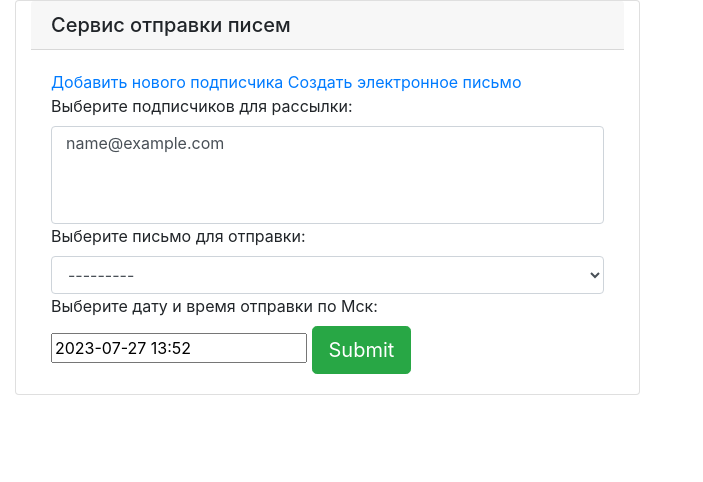
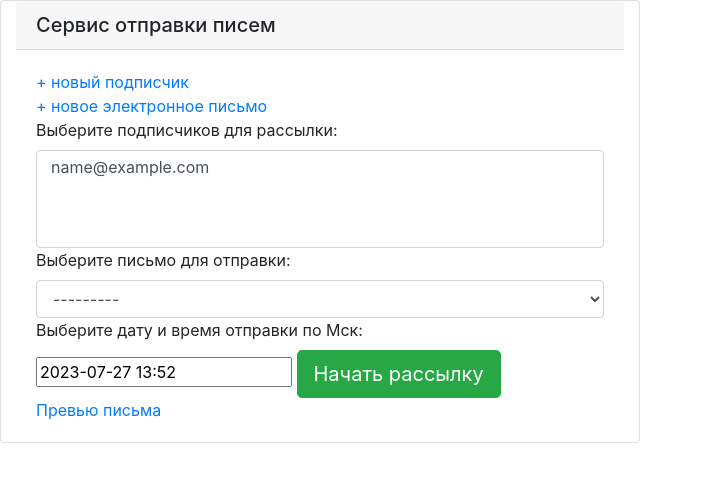
Before and after one commit to creamsandwch/mail_service, a Django app: page /preview in a window 1280 px wide. Shown: the top 482 px of the page, without its empty margins (0-703 px from the left). Run offline with Django 3.2, Linux system fonts and the light colour scheme; tables that the repository leaves empty hold one stand-in row (values such as "Sample post"); some libraries are stand-ins or nearby versions.

Commit message:
todo: loading letter in letter preview

```diff
--- a/mail_service/clients/models.py
+++ b/mail_service/clients/models.py
@@ -45,6 +45,12 @@ class EmailLetter(models.Model):
         blank=False,
         null=False,
     )
+    footer = models.CharField(
+        max_length=150,
+        verbose_name='Футер',
+        blank=True,
+        null=True,
+    )
     header = models.CharField(
         max_length=150,
         verbose_name='Заголовок',
@@ -62,4 +68,4 @@ class EmailLetter(models.Model):
     )
 
     def __str__(self):
-        return '{}'.format(self.header, self.text[:15])
+        return '{}: {}'.format(self.header, self.text[:15])
--- a/mail_service/clients/views.py
+++ b/mail_service/clients/views.py
@@ -1,4 +1,7 @@
-import logging
+#!/usr/local/bin/python
+# -*- coding: utf-8 -*-
+from __future__ import unicode_literals
+
 
 from django.shortcuts import render
 from django.http import JsonResponse
@@ -7,7 +10,7 @@ from django.shortcuts import get_object_or_404
 
 from clients.forms import SendLetterForm, EmailForm, ClientForm
 from clients.tasks import celery_send_mail
-from clients.models import EmailLetter
+from clients.models import EmailLetter, Client
 
 
 def manage_mail_service_view(request):
@@ -62,7 +65,7 @@ def manage_mail_service_view(request):
             ]
 
             date_to_send = send_form.cleaned_data.get('send_datetime')
-            delay = (timezone.now() - date_to_send).total_seconds()
+            delay = (date_to_send - timezone.now()).total_seconds()
             if delay > 0:
                 celery_send_mail.apply_async(
                     args=[data], countdown=delay
@@ -79,13 +82,26 @@ def manage_mail_service_view(request):
                 },
                 status=200
             )
-
+    default_client = Client(
+        first_name='Имя',
+        last_name='Фамилия',
+        email='Почтовый адрес',
+        birthday='Дата рождения',
+    )
+    default_letter = EmailLetter(
+        header='Заголовок',
+        text='Текст письма',
+        footer='Подпись',
+    )
+    context={
+            'client_form': client_form,
+            'email_form': email_form,
+            'send_form': send_form,
+            'default_letter': default_letter,
+            'default_client': default_client
+        }
     return render(
         request,
         'form_ajax.html',
-        context={
-            'client_form': client_form,
-            'email_form': email_form,
-            'send_form': send_form
-        }
+        context=context
     )
--- a/mail_service/mail_service/settings.py
+++ b/mail_service/mail_service/settings.py
@@ -18,7 +18,6 @@ ALLOWED_HOSTS = [
     '*'
 ]
 
-
 # Application definition
 
 INSTALLED_APPS = [
@@ -30,6 +29,7 @@ INSTALLED_APPS = [
     'django.contrib.staticfiles',
     'djcelery',
     'django_celery_fulldbresult',
+    'django_forms_bootstrap',
     'clients',
 ]
 
--- a/mail_service/requirements.txt
+++ b/mail_service/requirements.txt
@@ -7,6 +7,7 @@ contextlib2==0.6.0.post1
 Django==1.11.29
 django-celery==3.3.1
 django-celery-fulldbresult==0.5.3
+django-forms-bootstrap==3.1.0
 importlib-metadata==2.1.3
 kombu==3.0.37
 pathlib==1.0.1
--- a/mail_service/templates/base.html
+++ b/mail_service/templates/base.html
@@ -48,7 +48,7 @@
     }
 </style>
 
-    <div class="container-fluid">
+    <div class="container-py-5" center>
         <div class="card col-6">
             <h5 class="card-header">{% block title %}{% endblock title %}</h5>
             <div class="card-body">
--- /dev/null
+++ b/mail_service/templates/email_template.html
@@ -0,0 +1,15 @@
+<!DOCTYPE html>
+<html>
+    <body>
+        <br>
+
+        Добрый день, <{{ client.first_name }}> <{{ client.last_name }}>!</br></br>
+        На Ваш день рождения <{{ client.birthday }}> мы дарим Вам промокод на промокод!</br></br>
+
+        <{{ letter.text }}></br>
+        </br>
+        </br>
+        <{{ letter.footer }}>
+        </table>
+    </body>
+</html>
--- a/mail_service/templates/form_ajax.html
+++ b/mail_service/templates/form_ajax.html
@@ -1,4 +1,5 @@
 {% extends 'base.html' %}
+{% load bootstrap_tags %}
 
 {% block title %}
 Сервис отправки писем
@@ -6,37 +7,58 @@
 {% block content %}
 
 
-<a class="popup-open" href="email" id='modal-email'>Добавить нового подписчика</a>
+<a class="popup-open" href="email" id='modal-email'>+ новый подписчик</a>
+<br>
 <div class="popup-fade" id='modal-email'>
 	<div class="popup">
 		<form method='POST' id='createClientForm'>
             {% csrf_token %}
-            {{ client_form }}
-            <input type="submit" name="contact-submit" class="btn btn-success btn-lg"/>
+            {{ client_form|as_bootstrap }}
+            <input type="submit" name="contact-submit" class="btn btn-success btn-lg" value="Добавить адресата"/>
         </form>
-        <a class="popup-close" href="email" id='modal-email'>Закрыть</a>
+        <a class="popup-close" href="email" id='modal-email'>X</a>
 	</div>
 </div>
 
-<a class="popup-open" href="client" id='modal-client'>Создать электронное письмо</a>
+<a class="popup-open" href="client" id='modal-client'> + новое электронное письмо</a>
 <div class="popup-fade" id='modal-client'>
 	<div class="popup">
 		<form method='POST' id='createEmailForm'>
             {% csrf_token %}
-            {{ email_form }}
-            <input type="submit" name="contact-submit" class="btn btn-success btn-lg"/>
+            {{ email_form|as_bootstrap }}
+            <input type="submit" name="contact-submit" class="btn btn-success btn-lg" value="Добавить письмо"/>
         </form>
-        <a class="popup-close" href="client" id='modal-client'>Закрыть</a>
+        <a class="popup-close" href="client" id='modal-client'>X</a>
 	</div>
 </div>
 
 <div>
     <form method='POST' id='createSendForm'>
         {% csrf_token %}
-        {{ send_form }}
-        <input type="submit" name="contact-submit" class="btn btn-success btn-lg"/>
+        {{ send_form|as_bootstrap }}
+        <input type="submit" name="contact-submit" class="btn btn-success btn-lg" value="Начать рассылку"/>
     </form>
 </div>
+
+
+<a class="popup-open" href="preview" id='preview' value='Превью письма'/>Превью письма</a>
+<div class="popup-fade" id='preview'>
+	<div class="popup">
+        {% with client=default_client%}
+        {% if send_form.adresses.value %}
+            {% with letter=send_form.adresses.value %}
+            {% include 'email_template.html'%}
+            {% endwith %}
+        {% else %}
+            {% with letter=default_letter %}
+            {% include 'email_template.html'%}
+            {% endwith %}
+        {% endif %}
+        {% endwith %}
+        <a class="popup-close" href="preview" id='preview'>X</a>
+	</div>
+</div>
+
 {% endblock content %}
 
 {% block javascript %}
@@ -137,4 +159,12 @@
         }
         )
     </script>
+    <script>
+        $('#createSendForm').input(function() {
+            var data = [
+                {default_letter: send_form.adresses.value}
+            ]
+            return false
+        })
+    </script>
 {% endblock javascript %}
```
Also changed, not shown: mail_service/clients/tasks.py (+23 -14 lines), mail_service/clients/migrations/0007_auto_20230728_1741.py (added).
